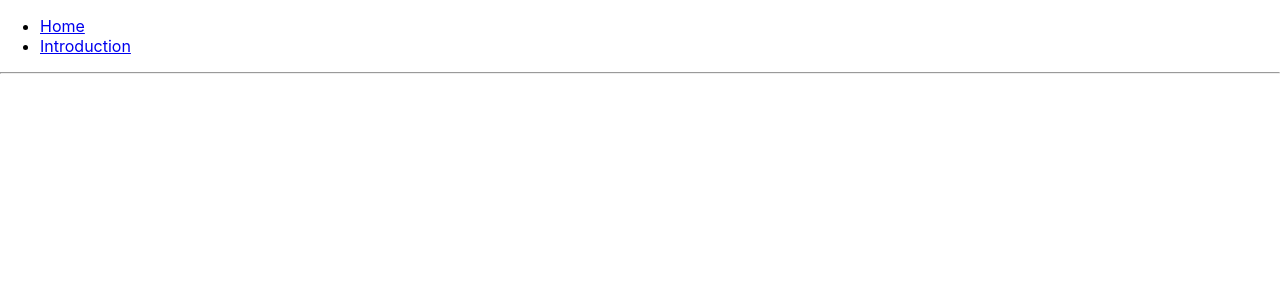
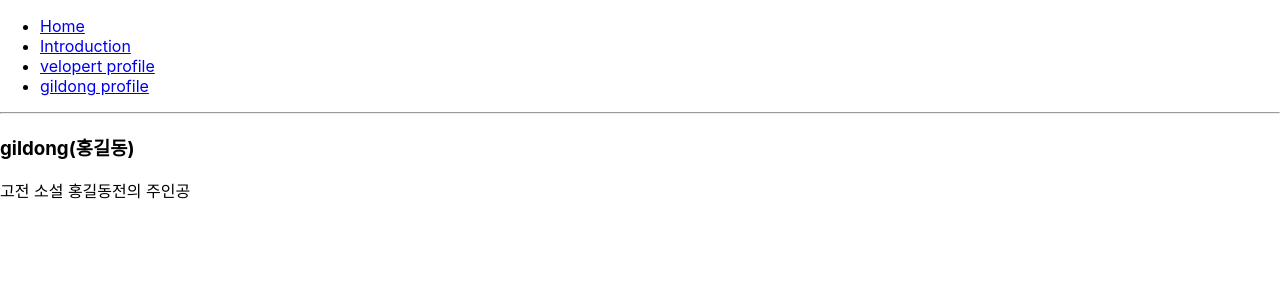
Before and after one commit to makeajourney/react-router-tutorial, a React (Create React App) app: page /profile/gildong in a window 1280 px wide. Shown: the top 300 px of the page. Built offline with nearby package versions, Linux system fonts and the light colour scheme.

Commit message:
url parameter

```diff
--- a/src/App.js
+++ b/src/App.js
@@ -2,6 +2,7 @@
 import { Route, Link } from "react-router-dom";
 import About from "./About";
 import Home from "./Home";
+import Profile from "./Profile";
 
 function App() {
   return (
@@ -13,10 +14,17 @@
         <li>
           <Link to="/about">Introduction</Link>
         </li>
+        <li>
+          <Link to="/profile/velopert">velopert profile</Link>
+        </li>
+        <li>
+          <Link to="/profile/gildong">gildong profile</Link>
+        </li>
       </ul>
       <hr />
       <Route path="/" component={Home} exact={true} />
       <Route path={["/about", "/info"]} component={About} />
+      <Route path="/profile/:username" component={Profile} />
     </div>
   );
 }
--- /dev/null
+++ b/src/Profile.js
@@ -0,0 +1,31 @@
+import React from "react";
+
+const data = {
+  velopert: {
+    name: "김민준",
+    description: "react를 좋아하는 개발자"
+  },
+  gildong: {
+    name: "홍길동",
+    description: "고전 소설 홍길동전의 주인공"
+  }
+};
+
+function Profile({ match }) {
+  const { username } = match.params;
+  const profile = data[username];
+  if (!profile) {
+    return <div>User not exists.</div>;
+  }
+
+  return (
+    <div>
+      <h3>
+        {username}({profile.name})
+      </h3>
+      <p>{profile.description}</p>
+    </div>
+  );
+}
+
+export default Profile;
```
